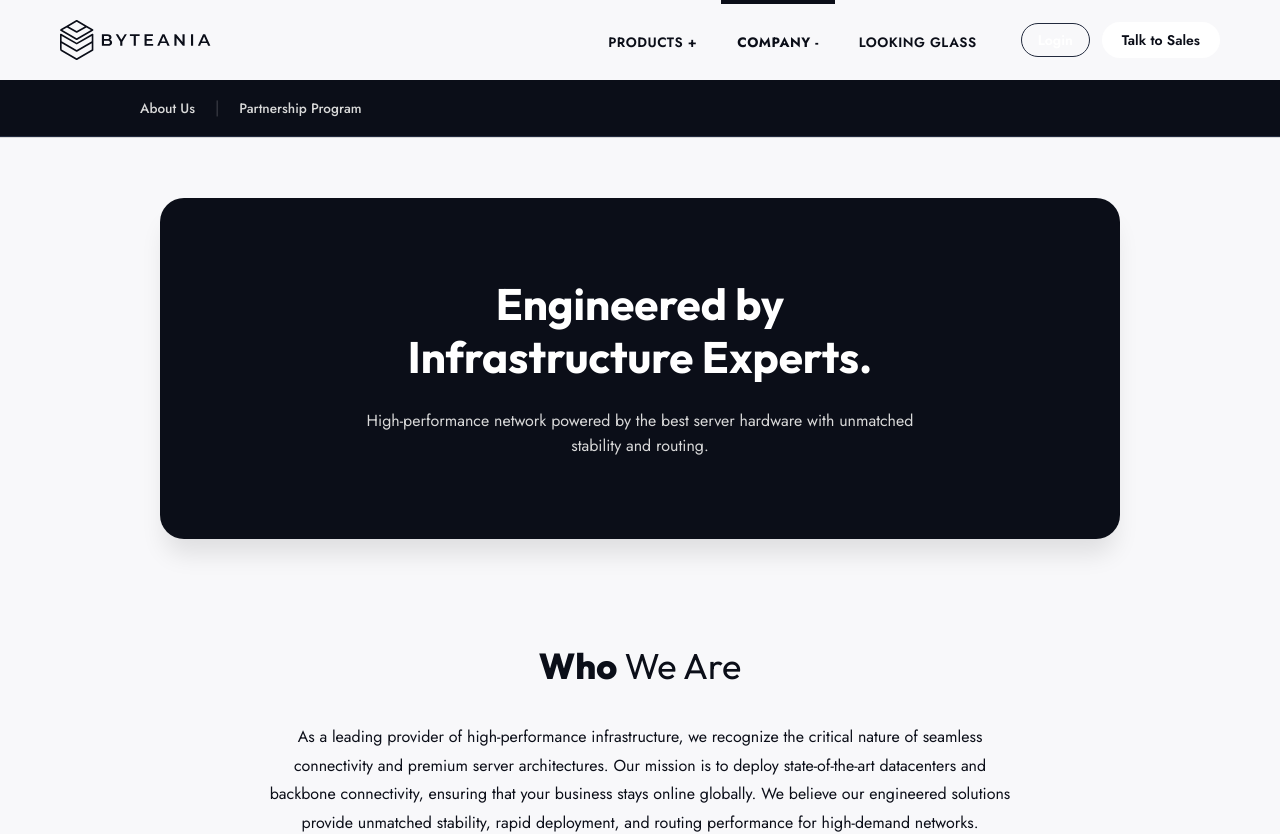
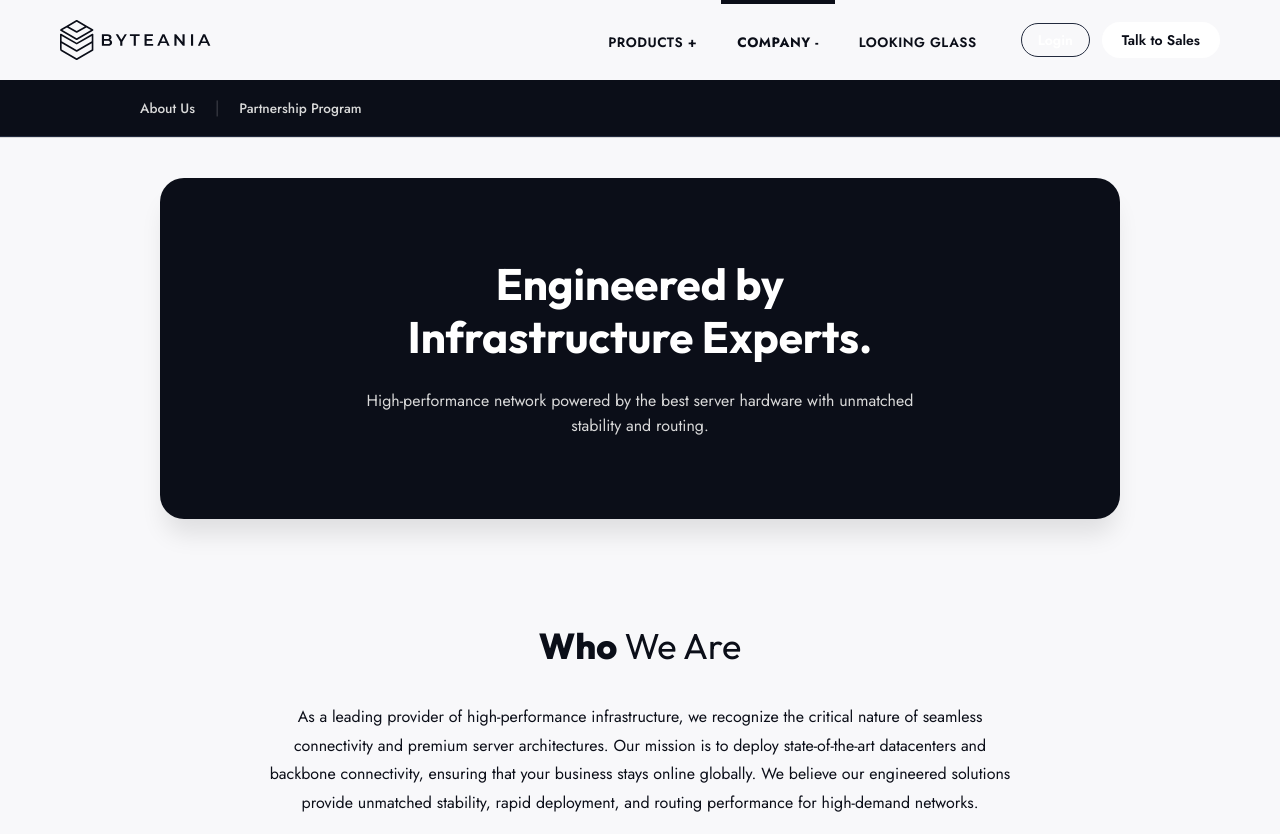
Before and after one commit to souiiii/Bytenia, a React (Vite) app: page /company in a window 1280 px wide. Shown: the top 834 px of the page. Built offline with nearby package versions, Linux system fonts and the light colour scheme; what react-world-flags would draw is missing.

Commit message:
feat: add CSS styles for Colocation, Company, Locations, and Partner hero components

```diff
--- a/src/components/ColocationHero/ColocationHero.css
+++ b/src/components/ColocationHero/ColocationHero.css
@@ -1,5 +1,5 @@
 .colocation-hero {
-  padding-top: 60px;
+  padding-top: 40px;
   padding-bottom: 40px;
 }
 
--- a/src/components/CompanyHero/CompanyHero.css
+++ b/src/components/CompanyHero/CompanyHero.css
@@ -1,5 +1,5 @@
 .company-hero {
-  padding-top: 60px;
+  padding-top: 40px;
   padding-bottom: 40px;
 }
 
--- a/src/components/LocationsHero/LocationsHero.css
+++ b/src/components/LocationsHero/LocationsHero.css
@@ -1,5 +1,5 @@
 .locations-hero {
-  padding-top: 60px;
+  padding-top: 40px;
 }
 
 .locations-datacenter-card {
--- a/src/components/PartnerHero/PartnerHero.css
+++ b/src/components/PartnerHero/PartnerHero.css
@@ -1,5 +1,5 @@
 .partner-hero {
-  padding-top: 60px;
+  padding-top: 40px;
   padding-bottom: 40px;
 }
 
```
